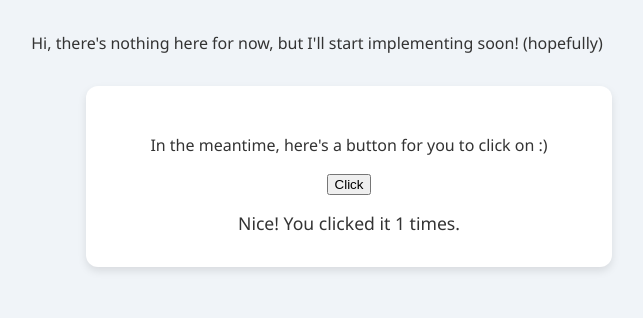
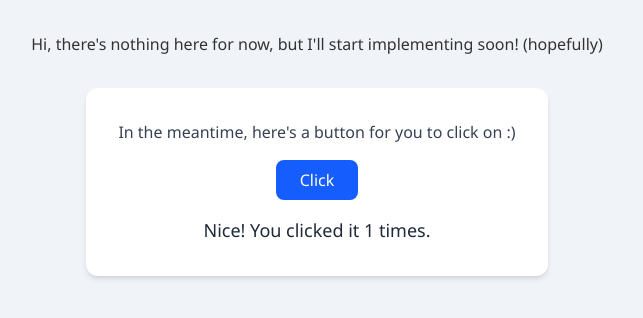
Before and after one commit to Saiko0324/nottakoweb, a Vue app: page / in a window 1280 px wide. Both pictures are taken after a click on the button "Click". Shown: the whole page, without its empty margins (323-966 px from the left). Built offline with nearby package versions, Linux system fonts and the light colour scheme.

Commit message:
integrate tailwindcss

```diff
--- a/index.html
+++ b/index.html
@@ -10,7 +10,7 @@
     Hi, there's nothing here for now, but I'll start implementing soon! (hopefully)
   </div>
 
-  <div id="JustClick"></div>
+  <div id="Root"></div>
 
   <script type="module" src="/src/main.js"></script>
 </body>
--- /dev/null
+++ b/src/Root.vue
@@ -0,0 +1,11 @@
+<script setup>
+import JustClick from './components/JustClick.vue'
+</script>
+
+<template>
+  <JustClick/>
+</template>
+
+<style>
+
+</style>
--- a/src/components/JustClick.vue
+++ b/src/components/JustClick.vue
@@ -1,14 +1,22 @@
 <template>
-  <div class="container">
-    <p>In the meantime, here's a button for you to click on :)</p>
-    <button @click="ButtonClick">Click</button>
-    <div class="message" v-if="Clicked">
+  <div class="bg-white p-8 rounded-xl shadow-md max-w-xl w-full text-center mt-8 mx-auto">
+    <p class="text-gray-700">In the meantime, here's a button for you to click on :)</p>
+    <button
+      @click="ButtonClick"
+      class="mt-4 px-6 py-2 bg-blue-600 text-white rounded-lg hover:bg-blue-700 transition"
+    >
+      Click
+    </button>
+
+    <div v-if="Clicked" class="mt-4 text-lg text-gray-800">
       Nice! You clicked it {{ ClickCount }} times.
     </div>
-    <div class="nice-number" v-if="ClickCount === 69">
+
+    <div v-if="ClickCount === 69" class="text-pink-600 font-bold mt-2">
       Nice number hehe >:)
     </div>
-    <div class="nice-number" v-if="ClickCount > 69">
+
+    <div v-if="ClickCount > 69" class="text-pink-600 font-bold mt-2">
       Nice number is over :(
     </div>
   </div>
@@ -31,27 +39,3 @@ export default {
   }
 };
 </script>
-
-<style scoped>
-.container {
-  background: white;
-  padding: 2rem;
-  border-radius: 12px;
-  box-shadow: 0 4px 8px rgba(0,0,0,0.1);
-  max-width: 600px;
-  width: 100%;
-  text-align: center;
-  margin-top: 2rem;
-}
-
-.message {
-  margin-top: 1rem;
-  font-size: 1.1rem;
-}
-
-.nice-number {
-  color: #e91e63;
-  font-weight: bold;
-  margin-top: 0.5rem;
-}
-</style>
--- a/src/main.js
+++ b/src/main.js
@@ -1,5 +1,5 @@
 import { createApp } from 'vue'
 import './style.css'
-import JustClick from './components/JustClick.vue'
+import Root from './Root.vue'
 
-createApp(JustClick).mount('#JustClick')
+createApp(Root).mount('#Root')
--- a/src/style.css
+++ b/src/style.css
@@ -1,3 +1,4 @@
+@import "tailwindcss";
 html, body {
   overscroll-behavior: none;
   touch-action: manipulation;
--- a/vite.config.js
+++ b/vite.config.js
@@ -1,7 +1,9 @@
 import { defineConfig } from 'vite'
+import tailwindcss from '@tailwindcss/vite'
 import vue from '@vitejs/plugin-vue'
 
 // https://vite.dev/config/
 export default defineConfig({
-  plugins: [vue()],
+  base: '/nottakoweb/',
+  plugins: [vue(), tailwindcss()],
 })
```
Also changed, not shown: package.json (+7 -1 lines), 1 other file.
